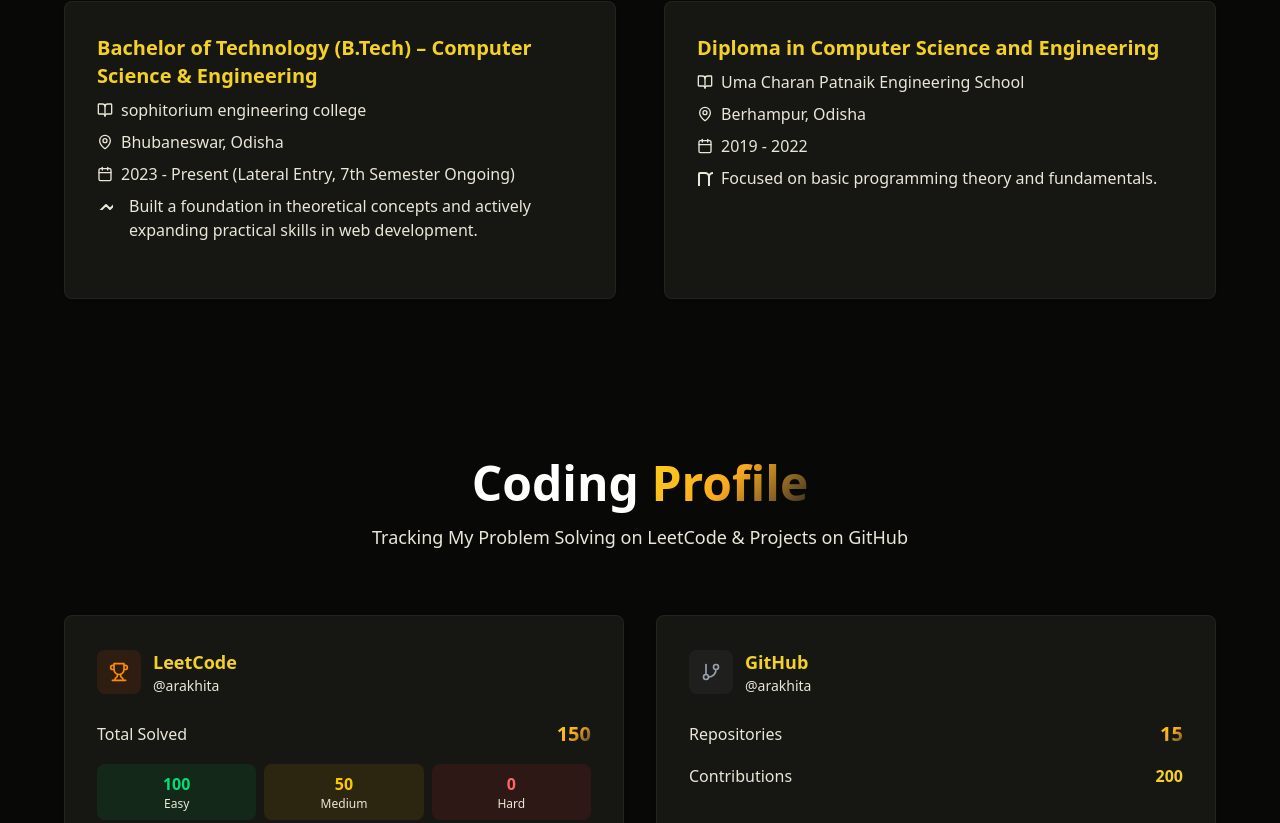
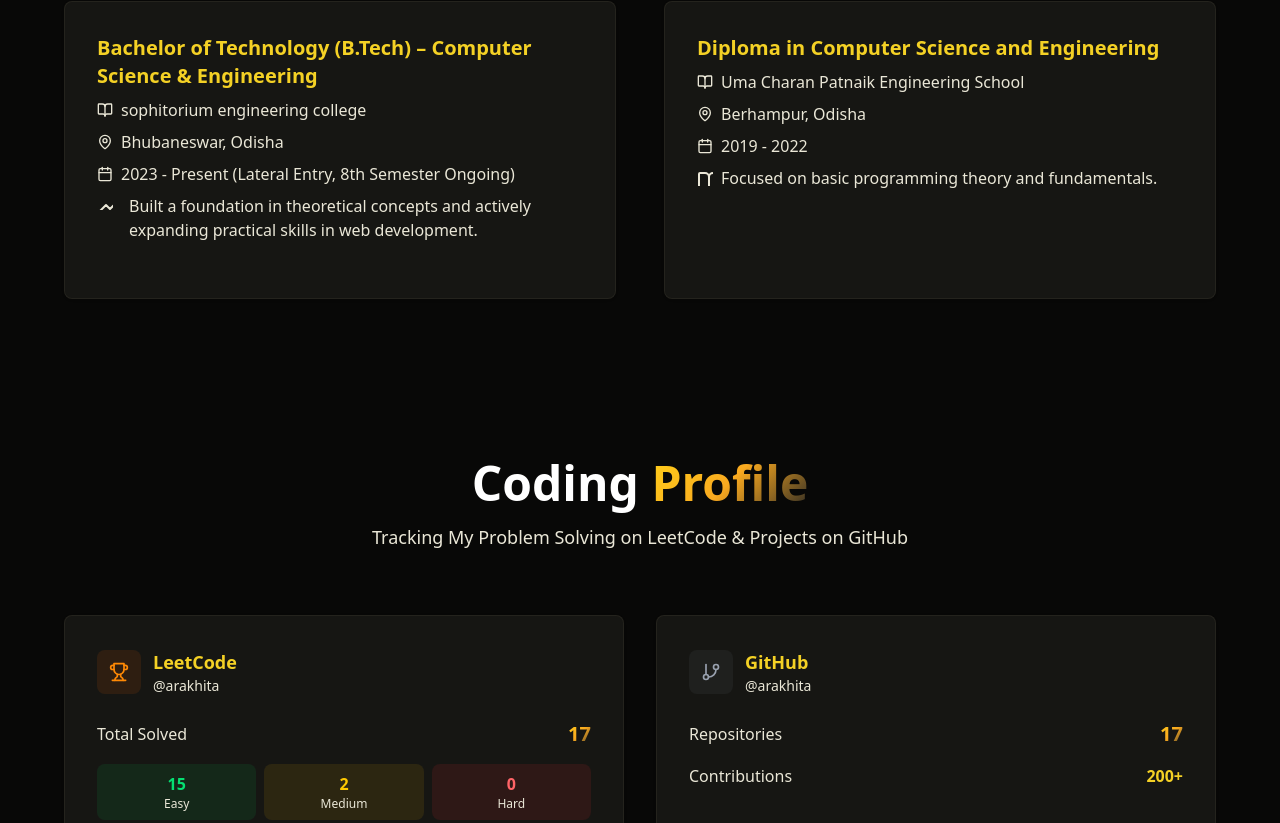
Before and after one commit to arakhitasabata635/my-portfolio, a React (Vite) app: page / in a window 1280 px wide. Shown: the part 3537-4360 px from the top of the page. Built offline with nearby package versions, Linux system fonts and the light colour scheme.

Commit message:
some details update

```diff
--- a/src/components/CodingProfile.jsx
+++ b/src/components/CodingProfile.jsx
@@ -72,15 +72,15 @@
               <div className="space-y-4 mb-6">
                 <div className="flex justify-between items-center">
                   <span className="text-muted-foreground">Total Solved</span>
-                  <span className="font-bold text-xl text-gradient">150</span>
+                  <span className="font-bold text-xl text-gradient">17</span>
                 </div>
                 <div className="grid grid-cols-3 gap-2 text-center">
                   <div className="p-2 rounded-lg bg-green-500/10">
-                    <div className="text-green-400 font-bold">100</div>
+                    <div className="text-green-400 font-bold">15</div>
                     <div className="text-xs text-muted-foreground">Easy</div>
                   </div>
                   <div className="p-2 rounded-lg bg-yellow-500/10">
-                    <div className="text-yellow-400 font-bold">50</div>
+                    <div className="text-yellow-400 font-bold">2</div>
                     <div className="text-xs text-muted-foreground">Medium</div>
                   </div>
                   <div className="p-2 rounded-lg bg-red-500/10">
@@ -88,6 +88,7 @@
                     <div className="text-xs text-muted-foreground">Hard</div>
                   </div>
                 </div>
+                <div className="text-muted-foreground">I solved 35+ pattern problems, some array and string problems myself.</div>
               </div>
             </div>
             <div
@@ -147,11 +148,11 @@
               <div className="space-y-4 mb-6">
                 <div className="flex justify-between items-center">
                   <span className="text-muted-foreground">Repositories</span>
-                  <span className="font-bold text-xl text-gradient">15</span>
+                  <span className="font-bold text-xl text-gradient">17</span>
                 </div>
                 <div className="flex justify-between items-center">
                   <span className="text-muted-foreground">Contributions</span>
-                  <span className="font-semibold">200</span>
+                  <span className="font-semibold">200+</span>
                 </div>
               </div>
             </div>
--- a/src/components/Contact.jsx
+++ b/src/components/Contact.jsx
@@ -127,7 +127,7 @@
                     </svg>
                   </a>
                   <a
-                    href="https://www.linkedin.com/in/arakhita-abc-416bb237b/"
+                    href="https://www.linkedin.com/in/arakhita-sabata-416bb237b/"
                     target="_blank"
                     rel="noopener noreferrer"
                     className="p-3 rounded-lg glass-effect hover-glow transition-smooth hover:text-blue-400"
--- a/src/components/Education.jsx
+++ b/src/components/Education.jsx
@@ -78,7 +78,7 @@
                         <path d="M3 10h18"></path>
                       </svg>
                       <span>
-                        2023 - Present (Lateral Entry, 7th Semester Ongoing)
+                        2023 - Present (Lateral Entry, 8th Semester Ongoing)
                       </span>
                     </div>
                     <div className="flex items-start gap-2 ">
--- a/src/components/Footer.jsx
+++ b/src/components/Footer.jsx
@@ -36,7 +36,7 @@
               </svg>
             </a>
             <a
-              href="https://www.linkedin.com/in/arakhita-abc-416bb237b/"
+              href="https://www.linkedin.com/in/arakhita-sabata-416bb237b/"
               target="_blank"
               rel="noopener noreferrer"
               className="p-3 rounded-lg glass-effect hover-glow transition-smooth"
--- a/src/components/NavPupUp.jsx
+++ b/src/components/NavPupUp.jsx
@@ -1,6 +1,5 @@
 const NavPupUp = ({ isOpen, setIsOpen, navLinks }) => {
   if (!isOpen) return null;
-  console.log(navLinks);
   return (
     <div className=" md:hidden text-white absolute top-full left-0 right-0 glass-effect border-t border-border animate-fade-in">
       <div className="container mx-auto px-4 py-4 space-y-4">
```
